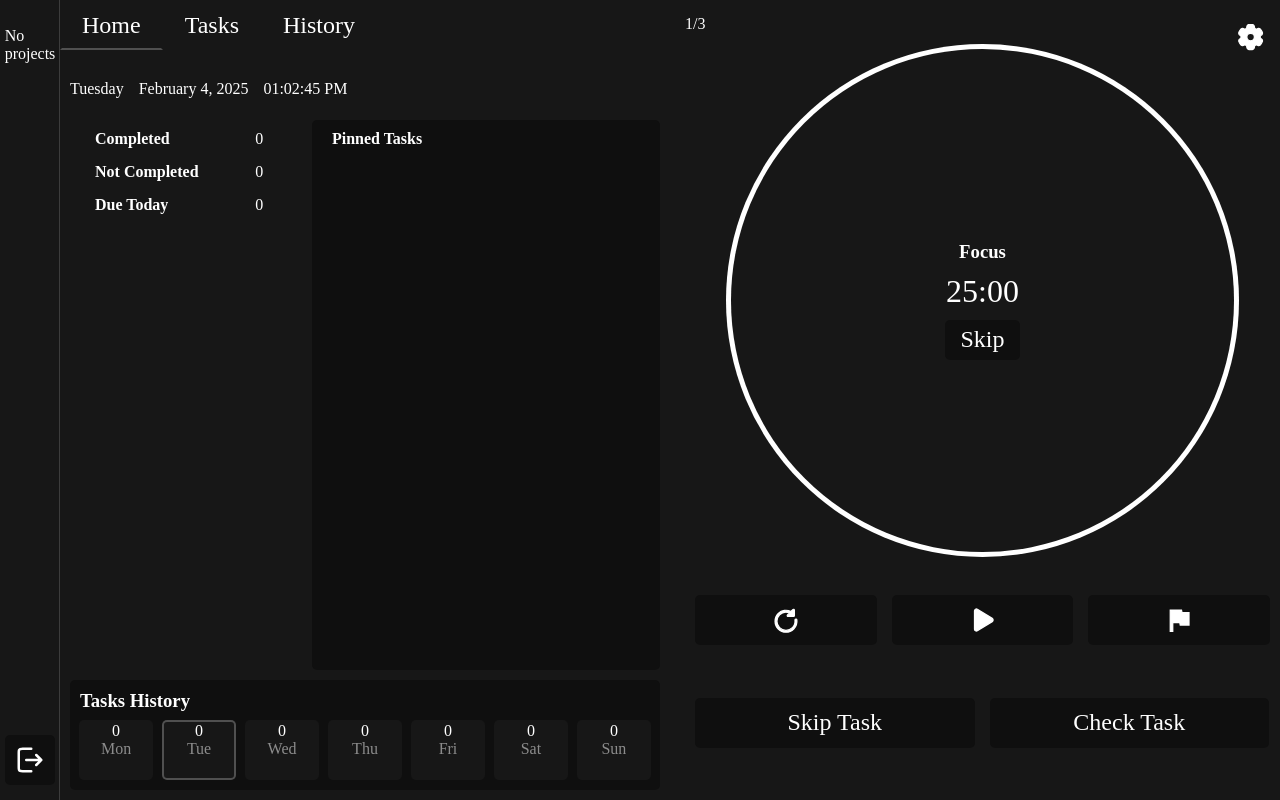
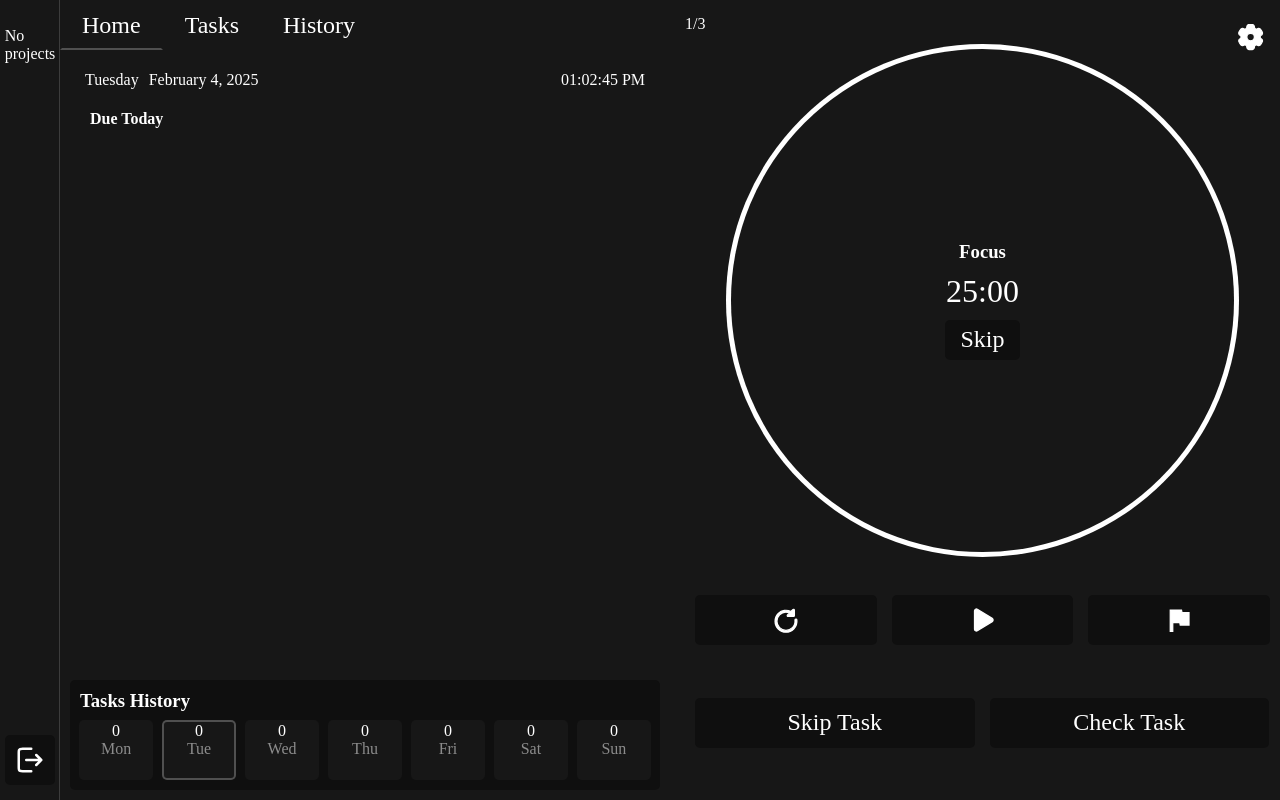
Before and after one commit to Stefan0712/get-it-done, a React (Create React App) app: page / in a window 1280 px wide. Built offline with nearby package versions, Linux system fonts and the light colour scheme; a web font is replaced by a local one.

Commit message:
Removed summaries and expanded the tasks shown. Changed from pinned tasks to due today. Removed the bottom margin of MainPanel navigation

```diff
--- a/src/components/MainPanel/Home/Home.js
+++ b/src/components/MainPanel/Home/Home.js
@@ -38,38 +38,27 @@ const Home = () => {
     return (
         <div className={styles.home}>
             <div className={styles.top}>
+                <div className={styles['current-time']}>
+                    <div className={styles.date}>
                         <div className={styles['day-of-week']}>{dayOfWeek}</div>
                         <div className={styles['date']}>{formattedDate}</div>
+                    </div>
                     <div className={styles['time']}>{formattedTime}</div>
                 </div>
-            <div className={styles.middle}>
-                <div className={styles.summaries}>
-                    <div className={styles.summary}>
-                        <h4>Completed</h4>
-                        <p>{tasks.filter(item=>item.isCompleted).length}</p>
-                    </div>
-                    <div className={styles.summary}>
-                        <h4>Not Completed</h4>
-                        <p>{tasks.filter(item=>!item.isCompleted).length}</p>
-                    </div>
-                    <div className={styles.summary}>
-                        <h4>Due Today</h4>
-                        <p>{tasks.filter(item=>item.dueDate === todayDate).length}</p>
-                    </div>
+
             </div>
             <div className={styles.pinned}>
-                    <h4>Pinned Tasks</h4>
+                <h4>Due Today</h4>
                 <div className={styles['pinned-tasks-container']}>
                     {pinnedTasks && pinnedTasks.length > 0 ? pinnedTasks.map((task, index)=>(
                         <div className={styles['home-task']}>
                             <p className={styles['task-title']}>{task.title}</p>
-                                {task.dueDate ? <p className={styles['task-dueDate']}>{task.dueDate}</p> : <p className={styles['task-dueDate']}>Not Set</p>}
+                            {task.dueDate ? <p className={styles['task-dueDate']}>{task.dueDate}</p> : null}
                         </div>
                     )) : null}
                 </div>
             </div>
 
-            </div>
             <Habbit />
         </div>
      );
--- a/src/components/MainPanel/Home/Home.module.css
+++ b/src/components/MainPanel/Home/Home.module.css
@@ -4,58 +4,75 @@
     display: grid;
     grid-template-rows: 30px 1fr 110px;
     width: 100%;
-    height: calc(100vh - 70px);
-    min-height: 100%;
+    height: calc(100vh - 50px);
     gap: 10px;
     padding: 10px;
 }
 .top{
     width: 100%;
-    height: 30px;
+    height: 40px;
     display: flex;
-    gap: 15px;
     grid-row: 1 / 2;
+    padding: 0 15px;
 }
-.middle{
+.top .current-time{
+    width: 100%;
     display: flex;
     align-items: center;
+    justify-content: space-between;
+}
+.top .date{
+    display: flex;
     gap: 10px;
-    flex-grow: 1;
+    align-items: center;
+}
+
+/* pinned tasks */
+.pinned{
+    width: 100%;
     height: 100%;
-    width: 100%;
+    display: flex;
+    flex-direction: column;
+    gap: 10px;
+    padding: 10px 5px;
+    border-radius: 5px;
     overflow: hidden;
     grid-row: 2 / 3;
 }
-.summaries{
-    width: 40%;
+.pinned-tasks-container{
     height: 100%;
+    width: 100%;
     display: flex;
     flex-direction: column;
-    align-items: center;
-    gap: 15px;
-    padding: 10px 0;
-    border-radius: 5px;
+    gap: 5px;
+    overflow-y: auto;
+    overflow-x: hidden;
 }
-
-.summary{
+.home-task{
     width: 100%;
-    display: flex;
-    height: fit-content;
-    align-items: center;
-    justify-content: center;
-    border-radius: 5px;
-}
-.summary h4{
-    width: calc(100% - 50px);
+    height: 40px;
+    min-height: 40px;
     display: flex;
     align-items: center;
-    padding-left: 10px;
+    justify-content: space-between;
+    background-color: #0F0F0F;
+    border-radius: 5px;
+    padding: 0 15px;
 }
-.summary p{
-    width: 50px;
+.home-task .task-title{
+    width: auto;
+    max-width: calc(100% - 100px);
+    justify-content: start;
+    height: fit-content;
 }
-
-
+.home-task .task-dueDate{
+    width: 100px;
+    opacity: 0.5;
+    height: fit-content;
+    display: flex;
+    align-items: center;
+    justify-content: end;
+}
 /* habbit */
 .habbit{
     background-color: #0F0F0F;
@@ -94,47 +111,3 @@
 .selected-day{
     border: 2px solid rgba(211, 211, 211, 0.3);
 }
-
-
-/* pinned tasks */
-.pinned{
-    width: 60%;
-    height: 100%;
-    display: flex;
-    flex-direction: column;
-    gap: 10px;
-    background-color: #0F0F0F;
-    padding: 10px 5px;
-    border-radius: 5px;
-}
-.pinnted-tasks-container{
-    height: 100%;
-    width: 100%;
-    display: flex;
-    flex-direction: column;
-    gap: 10px;
-    overflow-y: auto;
-    overflow-x: hidden;
-    max-height: 100%;
-}
-.home-task{
-    width: 100%;
-    height: 50px;
-    display: flex;
-    flex-direction: column;
-    justify-content: center;
-    background-color: #171717;
-    border-radius: 5px;
-    padding: 0 15px;
-}
-.home-task .task-title{
-    width: 100%;
-    justify-content: start;
-    height: fit-content;
-}
-.home-task .task-dueDate{
-    width: 100%;
-    opacity: 0.5;
-    justify-content: start;
-    height: fit-content;
-}
--- a/src/components/MainPanel/MainPanel.module.css
+++ b/src/components/MainPanel/MainPanel.module.css
@@ -10,7 +10,6 @@
     height: 50px;
     display: flex;
     align-items: center;
-    margin-bottom: 20px;
 }
 .navigation button{
     width: auto;
```
Lines whose indentation alone changed are shown as unchanged.
